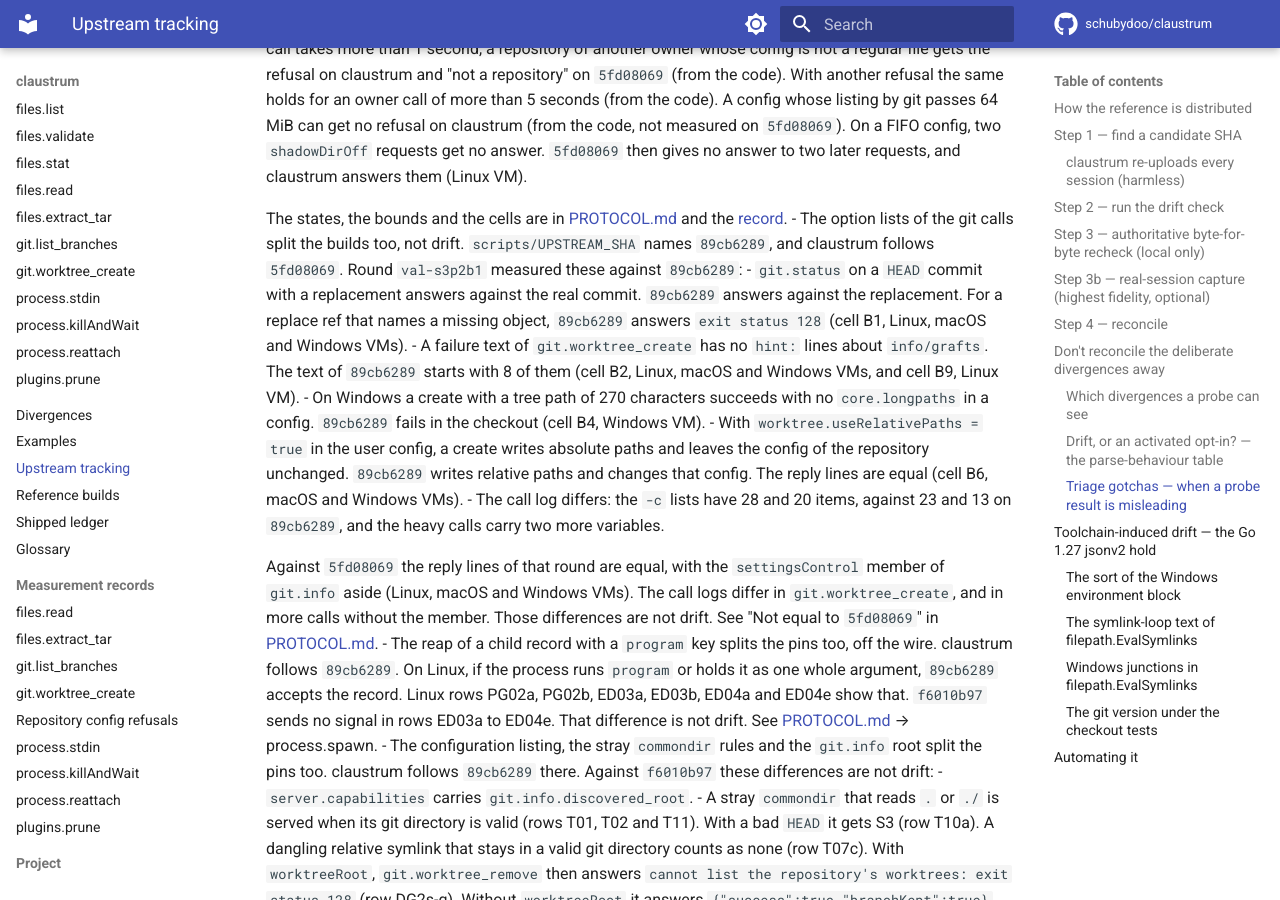
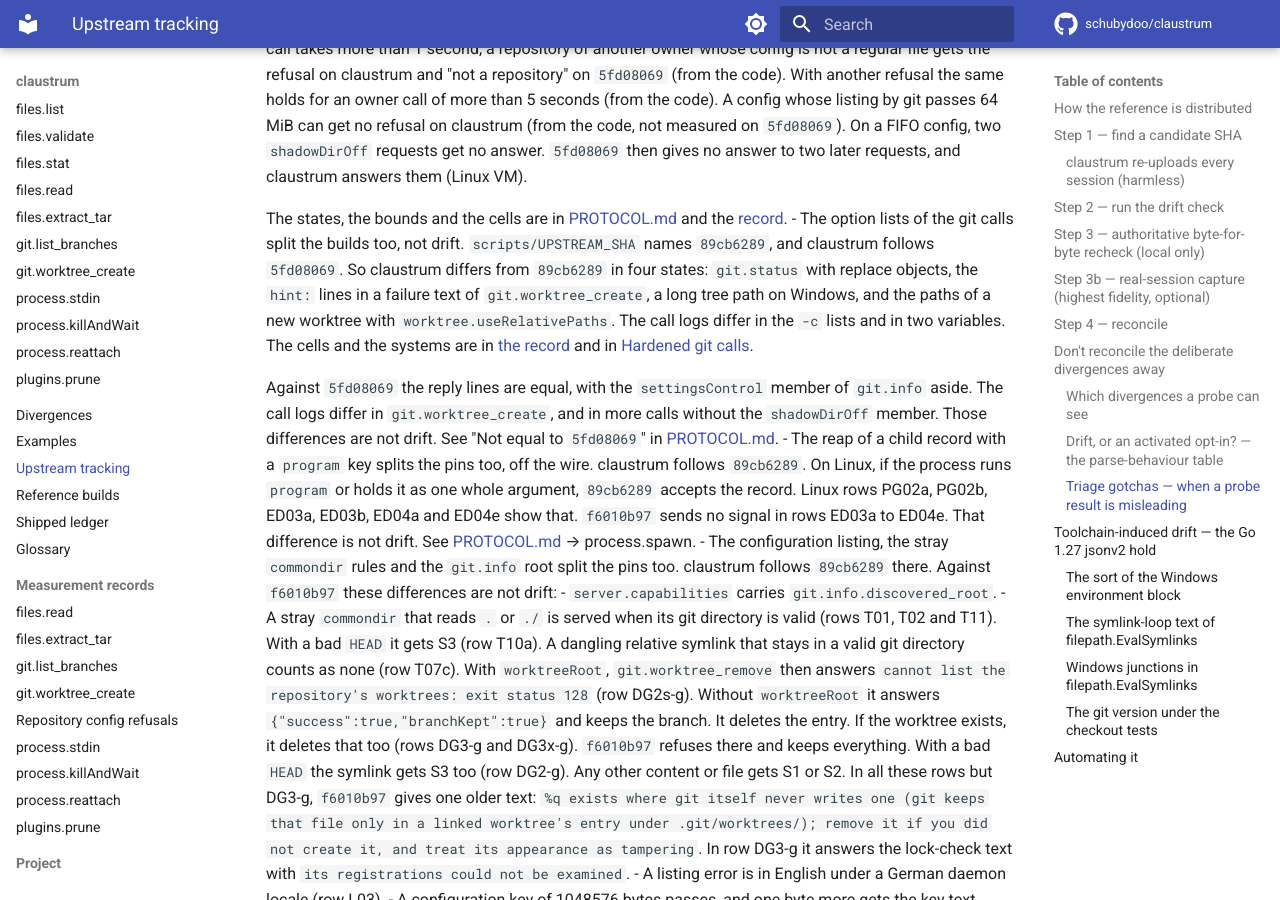
Before and after one commit to schubydoo/claustrum, an MkDocs documentation site: the page built from docs/UPSTREAM-TRACKING.md, in a window 1280 px wide and 900 px high, scrolled down 12098 px. Built offline with MkDocs 1.6.1 and Material for MkDocs 9.7.7, drawn with Linux system fonts in a browser that asks for light colours; comment, search, counter and statistics services are not loaded.

Commit message:
docs: link the triage bullet on the option lists to its record
Co-Authored-By: Claude Opus 5.5 <noreply@anthropic.com>

```diff
--- a/docs/UPSTREAM-TRACKING.md
+++ b/docs/UPSTREAM-TRACKING.md
@@ -525,28 +525,18 @@ traps that matter for telling drift from expected:
   [record](record/git-config-refusals.md).
 - The option lists of the git calls split the builds too, not drift.
   `scripts/UPSTREAM_SHA` names `89cb6289`, and claustrum follows `5fd08069`.
-  Round `val-s3p2b1` measured these against `89cb6289`:
-  - `git.status` on a `HEAD` commit with a replacement answers against the real
-    commit. `89cb6289` answers against the replacement. For a replace ref that
-    names a missing object, `89cb6289` answers `exit status 128` (cell B1, Linux,
-    macOS and Windows VMs).
-  - A failure text of `git.worktree_create` has no `hint:` lines about
-    `info/grafts`. The text of `89cb6289` starts with 8 of them (cell B2, Linux,
-    macOS and Windows VMs, and cell B9, Linux VM).
-  - On Windows a create with a tree path of 270 characters succeeds with no
-    `core.longpaths` in a config. `89cb6289` fails in the checkout (cell B4,
-    Windows VM).
-  - With `worktree.useRelativePaths = true` in the user config, a create writes
-    absolute paths and leaves the config of the repository unchanged. `89cb6289`
-    writes relative paths and changes that config. The reply lines are equal
-    (cell B6, macOS and Windows VMs).
-  - The call log differs: the `-c` lists have 28 and 20 items, against 23 and
-    13 on `89cb6289`, and the heavy calls carry two more variables.
+  So claustrum differs from `89cb6289` in four states: `git.status` with replace
+  objects, the `hint:` lines in a failure text of `git.worktree_create`, a long
+  tree path on Windows, and the paths of a new worktree with
+  `worktree.useRelativePaths`. The call logs differ in the `-c` lists and in two
+  variables. The cells and the systems are in
+  [the record](record/git-worktree-create.md#the-option-lists-in-replies-and-on-disk)
+  and in [Hardened git calls](PROTOCOL.md#hardened-git-calls).
 
-  Against `5fd08069` the reply lines of that round are equal, with the
-  `settingsControl` member of `git.info` aside (Linux, macOS and Windows VMs).
-  The call logs differ in `git.worktree_create`, and in more calls without the
-  member. Those differences are not drift. See "Not equal to `5fd08069`" in
+  Against `5fd08069` the reply lines are equal, with the `settingsControl`
+  member of `git.info` aside. The call logs differ in `git.worktree_create`,
+  and in more calls without the `shadowDirOff` member. Those differences are not
+  drift. See "Not equal to `5fd08069`" in
   [PROTOCOL.md](PROTOCOL.md#hardened-git-calls).
 - The reap of a child record with a `program` key splits the pins too, off the
   wire. claustrum follows `89cb6289`. On Linux, if the process runs `program` or
```
